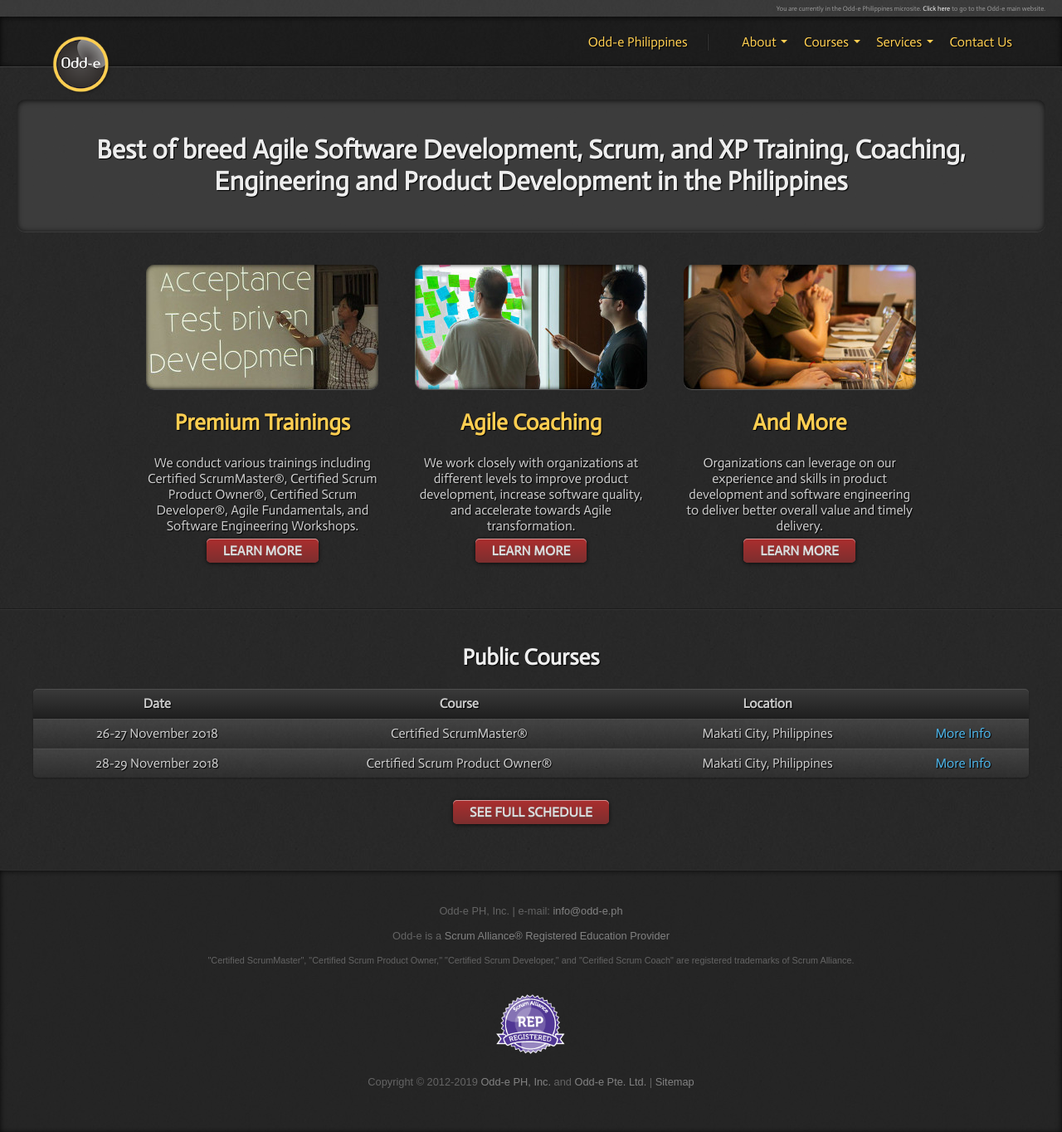
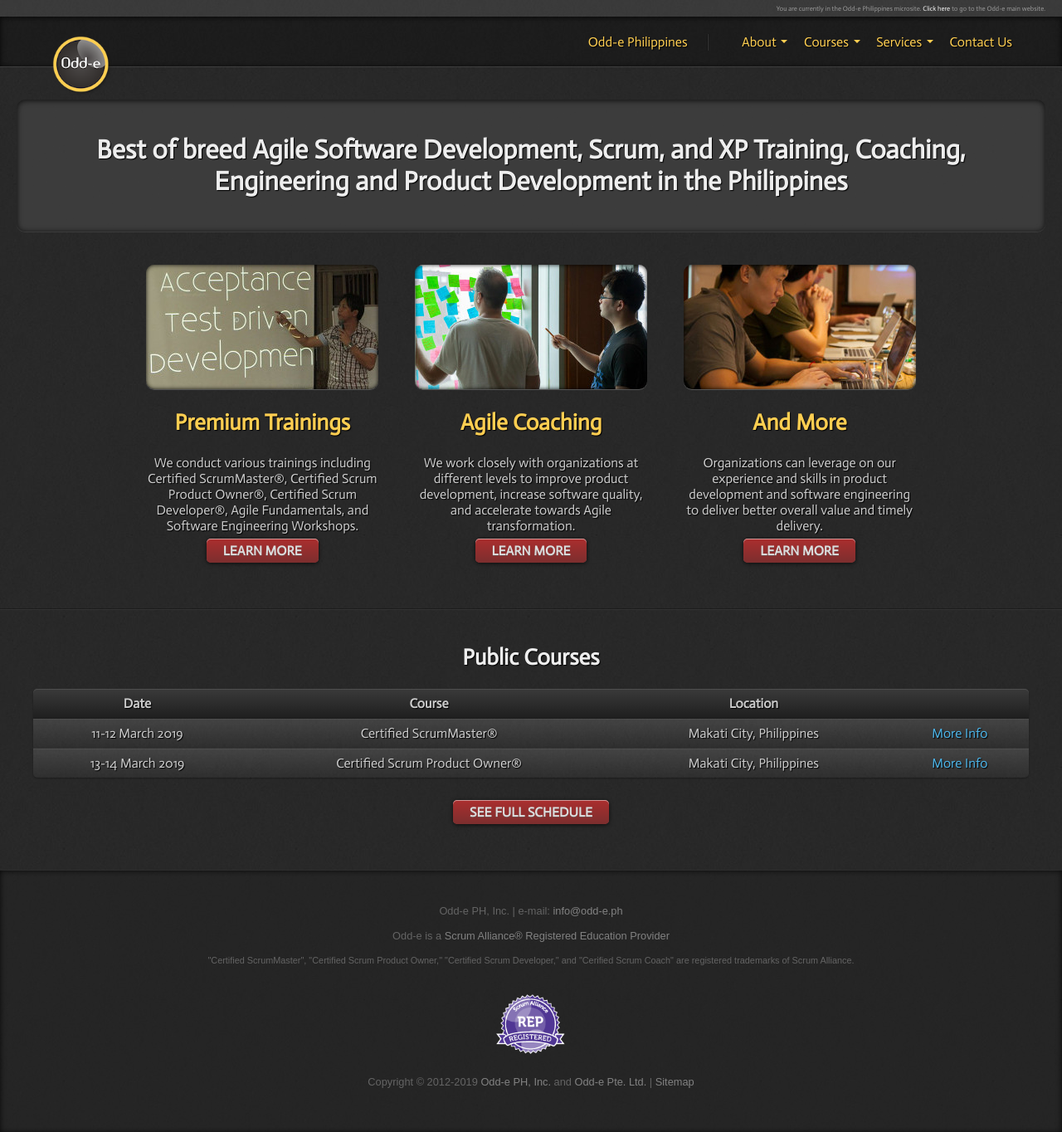
Before and after one commit to nerds-odd-e/odd-e.ph, a Jekyll site: the page built from index.html, in a window 1280 px wide. Shown: the whole page at 83% size. Built offline with Jekyll 4.4.1, drawn with Linux system fonts in a browser that asks for light colours.

Commit message:
CSM/CSPO 2019.03

```diff
--- a/_posts/2018-11-26-certified-scrum-master.html
+++ b/_posts/2019-03-11-certified-scrum-master.html
@@ -1,9 +1,9 @@
 ---
 layout: default
-title: Certified Scrum Master Course - 26-27 November 2018, Makati City, Philippines | Odd-e Philippines
-description: Certified Scrum Master Course on 26-27 November 2018 at Makati City, Philippines.
+title: Certified Scrum Master Course - 11-12 March 2019, Makati City, Philippines | Odd-e Philippines
+description: Certified Scrum Master Course on 11-12 March 2019 at Makati City, Philippines.
 course: Certified ScrumMaster&reg;
-schedule: 26-27 November 2018
+schedule: 11-12 March 2019
 location: Makati City, Philippines
 categories: courses certified-scrum-master
 ---
@@ -11,7 +11,7 @@
 <section>
   <hgroup>
     <h1>Certified ScrumMaster&reg; Course</h1>
-    <h2>26-27 November 2018, Makati City, Philippines</h2>
+    <h2>11-12 March 2019, Makati City, Philippines</h2>
   </hgroup>
 </section>
 <ul class="nav nav-tabs">
@@ -68,7 +68,7 @@
     <h3>Cost</h3>
     <p>
       The course fee is PHP 50,000.00 + VAT (if applicable)<br />
-      20% off if (1) fully settled on or before 31 Oct 2018, or (2) attending as groups of 4 or more.
+      20% off if (1) fully settled on or before 15 February 2019, or (2) attending as groups of 4 or more.
     </p>
 
     <h3>Registration</h3>
--- a/_posts/2018-11-28-certified-scrum-product-owner.html
+++ b/_posts/2019-03-13-certified-scrum-product-owner.html
@@ -1,9 +1,9 @@
 ---
 layout: default
-title: Certified Scrum Product Owner Course - 28-29 November 2018, Makati City, Philippines | Odd-e Philippines
-description: Certified Scrum Product Owner Course on 28-29 November 2018 at Makati City, Philippines.
+title: Certified Scrum Product Owner Course - 13-14 March 2019, Makati City, Philippines | Odd-e Philippines
+description: Certified Scrum Product Owner Course on 13-14 March 2019 at Makati City, Philippines.
 course: Certified Scrum Product Owner&reg;
-schedule: 28-29 November 2018
+schedule: 13-14 March 2019
 location: Makati City, Philippines
 categories: courses certified-scrum-product-owner
 ---
@@ -11,7 +11,7 @@
 <section>
   <hgroup>
     <h1>Certified Scrum Product Owner&reg; Course</h1>
-    <h2>28-29 November 2018, Makati City, Philippines</h2>
+    <h2>13-14 March 2019, Makati City, Philippines</h2>
   </hgroup>
 </section>
 <ul class="nav nav-tabs">
@@ -80,7 +80,7 @@
     <h3>Cost</h3>
     <p>
       The course fee is PHP 50,000.00 + VAT (if applicable)<br />
-      20% off if (1) fully settled on or before 31 Oct 2018, or (2) attending as groups of 4 or more.
+      20% off if (1) fully settled on or before 15 February 2019, or (2) attending as groups of 4 or more.
     </p>
 
     <h3>Registration</h3>
```
